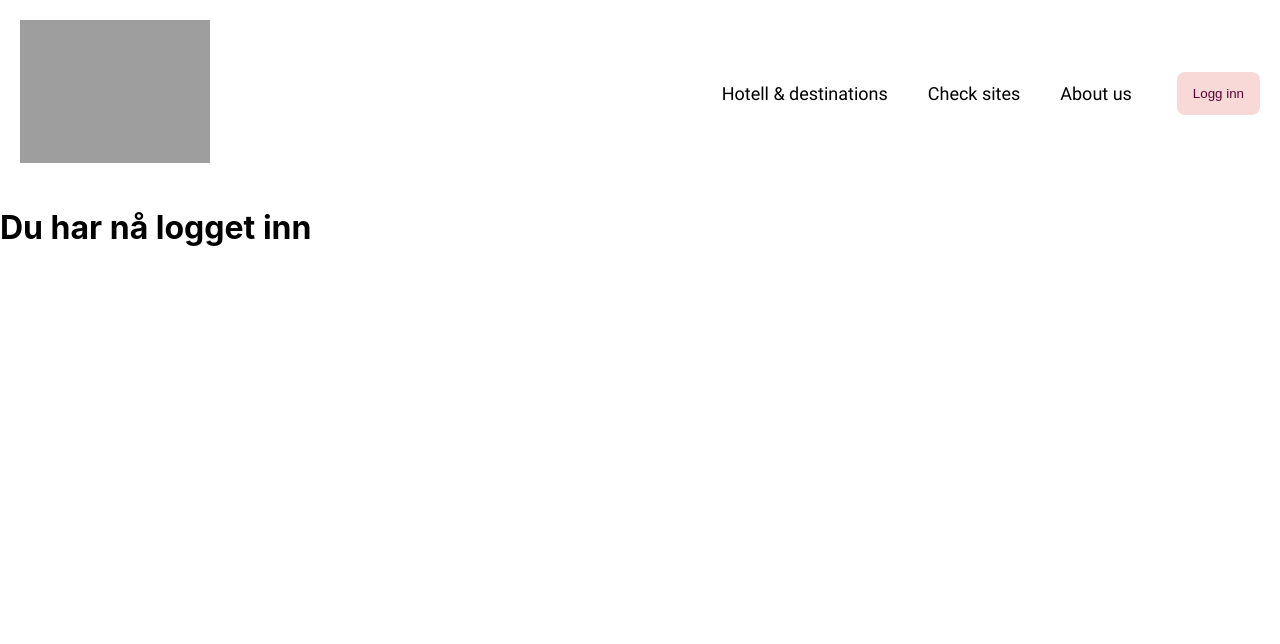
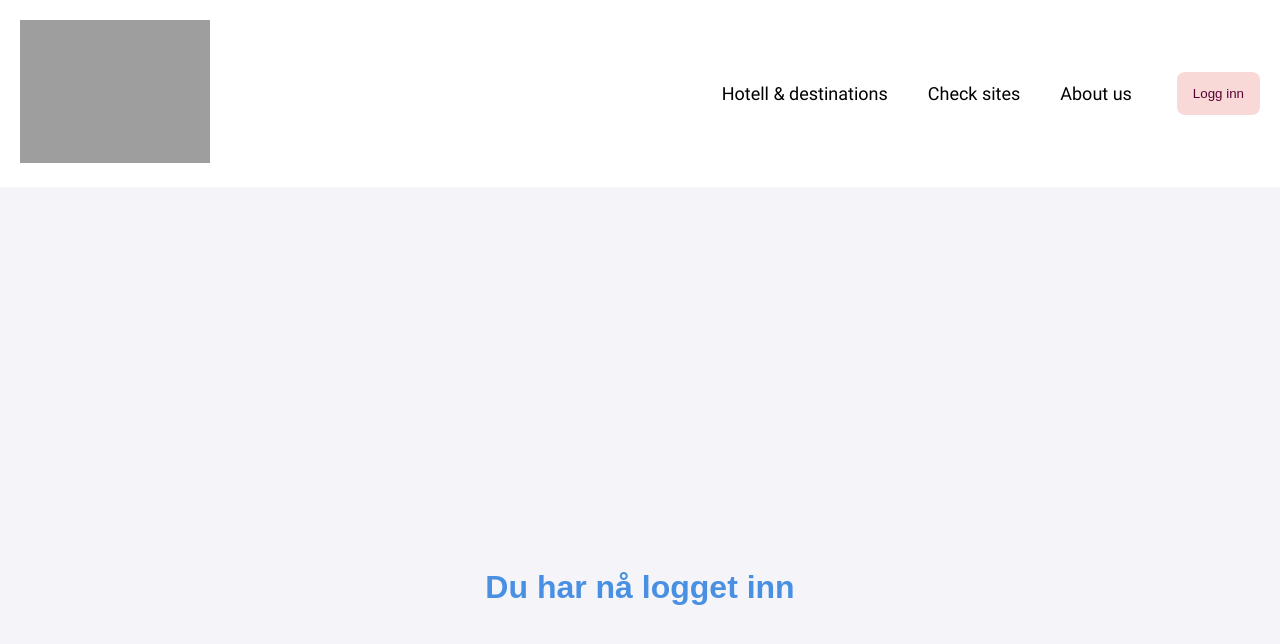
Before and after one commit to JanNordskog/StayfinderGruppe6, a React (Create React App) app in the folder frontend/: page /controlPanel in a window 1280 px wide. Shown: the top 644 px of the page. Built offline with nearby package versions, Linux system fonts and the light colour scheme.

Commit message:
Controllpanel show userdata

```diff
--- a/frontend/src/LoginForm.js
+++ b/frontend/src/LoginForm.js
@@ -20,8 +20,8 @@ function LoginForm() {
       });
       if (response.status === 200) {
         console.log("Login successful", response.data);
-        // Redirect to control panel page
-        navigate("/controlPanel");
+        // Redirect to control panel page with user data
+        navigate("/controlPanel", { state: { user: response.data } });
       } else {
         setError("Invalid username or password");
       }
@@ -47,7 +47,6 @@ function LoginForm() {
             value={username}
             onChange={(e) => setUsername(e.target.value)}
           />
-
           <label htmlFor="psw">
             <b>Password</b>
           </label>
@@ -59,18 +58,9 @@ function LoginForm() {
             value={password}
             onChange={(e) => setPassword(e.target.value)}
           />
-
           <button type="submit">Logg inn</button>
           {error && <div style={{ color: "red" }}>{error}</div>}
         </div>
-
-        <div className="container" style={{ backgroundColor: "#f1f1f1" }}>
-          <span className="psw">Forgot password</span>
-        </div>
-
-        <p>
-          Har du ikke en konto? <Link to="/registrer">Registrer deg her</Link>
-        </p>
       </form>
     </div>
   );
--- a/frontend/src/Navbar.js
+++ b/frontend/src/Navbar.js
@@ -1,11 +1,15 @@
 import React, { useState } from "react";
 import { Link, useNavigate } from "react-router-dom";
+import { useLocation } from "react-router-dom";
 import axios from "axios"; // Ensure axios is imported if you plan to fetch data
 import "./Navbar.css";
 
 function Navbar() {
   const [isActive, setIsActive] = useState(false);
   const navigate = useNavigate(); // Use the useNavigate hook
+
+  const location = useLocation(); // Hook to access router state
+  const user = location.state?.user; // Access user data passed in state
 
   const toggleMenu = () => {
     setIsActive(!isActive);
--- /dev/null
+++ b/frontend/src/pages/ControlPanel.css
@@ -0,0 +1,44 @@
+/* ControlPanel.css */
+.Panel {
+  display: flex;
+  flex-direction: column;
+  align-items: center;
+  justify-content: center;
+  min-height: 100vh;
+  background-color: #f4f4f9;
+  color: #333;
+  font-family: "Arial", sans-serif;
+}
+
+h1 {
+  color: #4a90e2;
+  margin-bottom: 20px;
+}
+
+.user-details {
+  background: white;
+  padding: 20px;
+  border-radius: 10px;
+  box-shadow: 0 4px 8px rgba(0, 0, 0, 0.1);
+  text-align: left;
+  width: 80%;
+  max-width: 500px;
+}
+
+.user-detail {
+  margin: 10px 0;
+  font-size: 16px;
+  line-height: 1.5;
+}
+
+.user-detail label {
+  font-weight: bold;
+  margin-right: 10px;
+}
+
+@media (max-width: 600px) {
+  .user-details {
+    width: 90%;
+    padding: 15px;
+  }
+}
--- a/frontend/src/pages/ControlPanel.js
+++ b/frontend/src/pages/ControlPanel.js
@@ -1,7 +1,24 @@
+import React from "react";
+import { useLocation } from "react-router-dom";
+import "./ControlPanel.css";
+
 function ControlPanel() {
+  const location = useLocation(); // Hook to access router state
+  const user = location.state?.user; // Access user data passed in state
+
   return (
     <div className="Panel">
       <h1>Du har nå logget inn</h1>
+      {user && (
+        <div>
+          <h2>Velkommen, {user.name}</h2>
+          <p>Email: {user.email}</p>
+          <p>Address: {user.address}</p>
+          <p>Phone: {user.phone}</p>
+          <p>Gender: {user.gender}</p>
+          <p>Date of Birth: {user.dob}</p>
+        </div>
+      )}
     </div>
   );
 }
```
